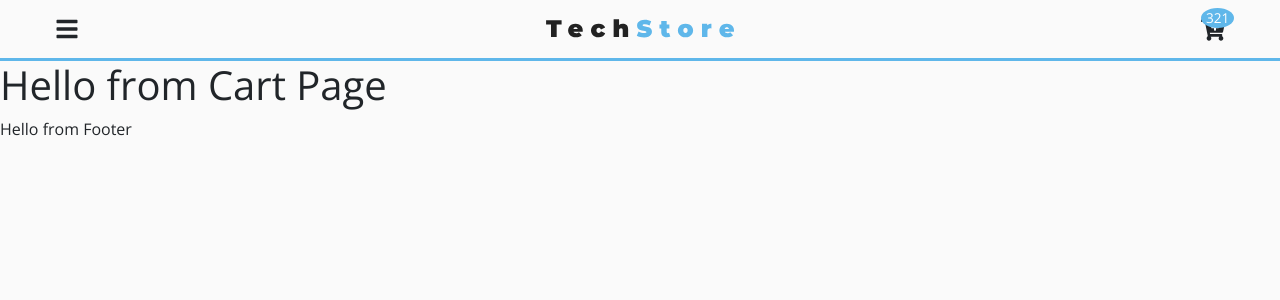
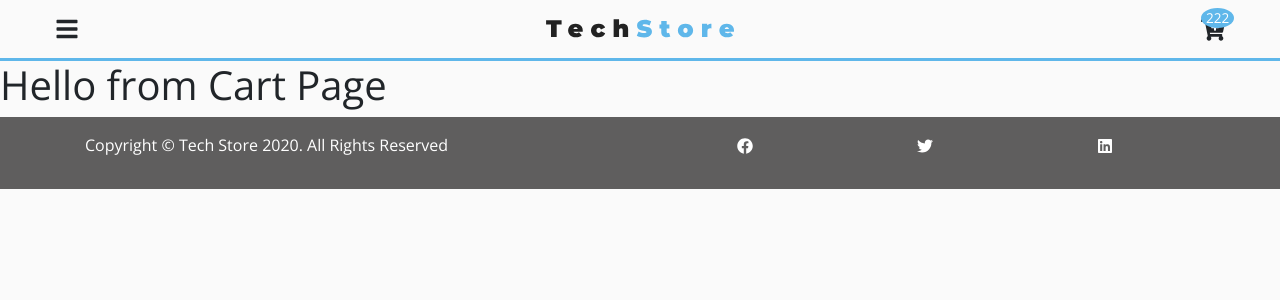
Before and after one commit to ajochope/tech-store, a React (Create React App) app: page /cart in a window 1280 px wide. Shown: the top 300 px of the page. Built offline with nearby package versions, Linux system fonts and the light colour scheme.

Commit message:
new_mods_21:20:22

```diff
--- a/src/components/ContactPage/Contact.js
+++ b/src/components/ContactPage/Contact.js
@@ -1,6 +1,5 @@
  import React from 'react'
  import Title from '../Title';
-
 
  export default function Contact() {
      return (
--- a/src/components/Footer.js
+++ b/src/components/Footer.js
@@ -1,9 +1,45 @@
-import React from 'react'
+import React from 'react';
+import styled from 'styled-components';
+import {ProductConsumer} from '../context';
 
 export default function Footer() {
     return (
         <>
-            Hello from Footer
+            <ProductConsumer>
+                {value => {
+                    return (
+                        <FooterWrapper>
+                            <div className="container py-3">
+                                <div className="row">
+                                    <div className="col-md-6">
+                                        <p className="text-capitalize">
+                                            copyright &copy; tech store {new Date().getFullYear()}. all rights reserved {" "}
+                                        </p>
+                                    </div>
+                                    <div className="col-md-6 d-flex justify-content-around">
+                                        { value.socialIcons.map(
+                                            item => ( <a href={item.url} key={item.id}> {item.icon} </a> ))}
+                                    </div>
+                                </div>
+                            </div>
+                        </FooterWrapper>
+                    );
+                }}
+            </ProductConsumer>
         </>
     )
 }
+
+const FooterWrapper = styled.footer`
+background: var(--darkGrey);
+color: var(--mainWhite);
+.icon {
+    font-size: 1.5 rem;
+    color: var(--mainWhite);
+    transition: var(--mainTransition);
+}
+.icon:hover {
+    color: var(--primaryColor);
+    cursor: pointer;
+}
+`;
--- a/src/context/context.js
+++ b/src/context/context.js
@@ -1,5 +1,6 @@
 import React, { Component } from 'react'
 import { linkData } from './linkData';
+import { socialData } from './socialData';
 
 const ProductContext = React.createContext();
 //Provider
@@ -8,8 +9,9 @@
     state = {
         sidebarOpen:false,
         cartOpen:false,
-        cartItems: 321,
+        cartItems: 222,
         links: linkData,
+        socialIcons: socialData,
         cart: []
     }
     // Handle Sidebar
--- /dev/null
+++ b/src/context/socialData.js
@@ -0,0 +1,20 @@
+import React from 'react';
+import {FaFacebook, FaLinkedin, FaTwitter} from 'react-icons/fa';
+
+export const socialData = [
+{
+    id: 1,
+    icon:<FaFacebook className="icon"></FaFacebook>,
+    url: 'https://www.facebook.com'
+},
+{
+    id: 2,
+    icon:<FaTwitter className="icon"></FaTwitter>,
+    url: 'https://www.twitter.com'
+},
+{
+    id: 3,
+    icon:<FaLinkedin className="icon"></FaLinkedin>,
+    url: 'https://www.linkedin.com'
+}
+];
--- a/src/pages/ContactPage.js
+++ b/src/pages/ContactPage.js
@@ -8,6 +8,7 @@
         <>
             <Hero img={contactImg}></Hero>
             <Contact></Contact>
+
         </>
     )
 }
```
Also changed, not shown: 8 other files (tests, documents, lock files or other folders).
